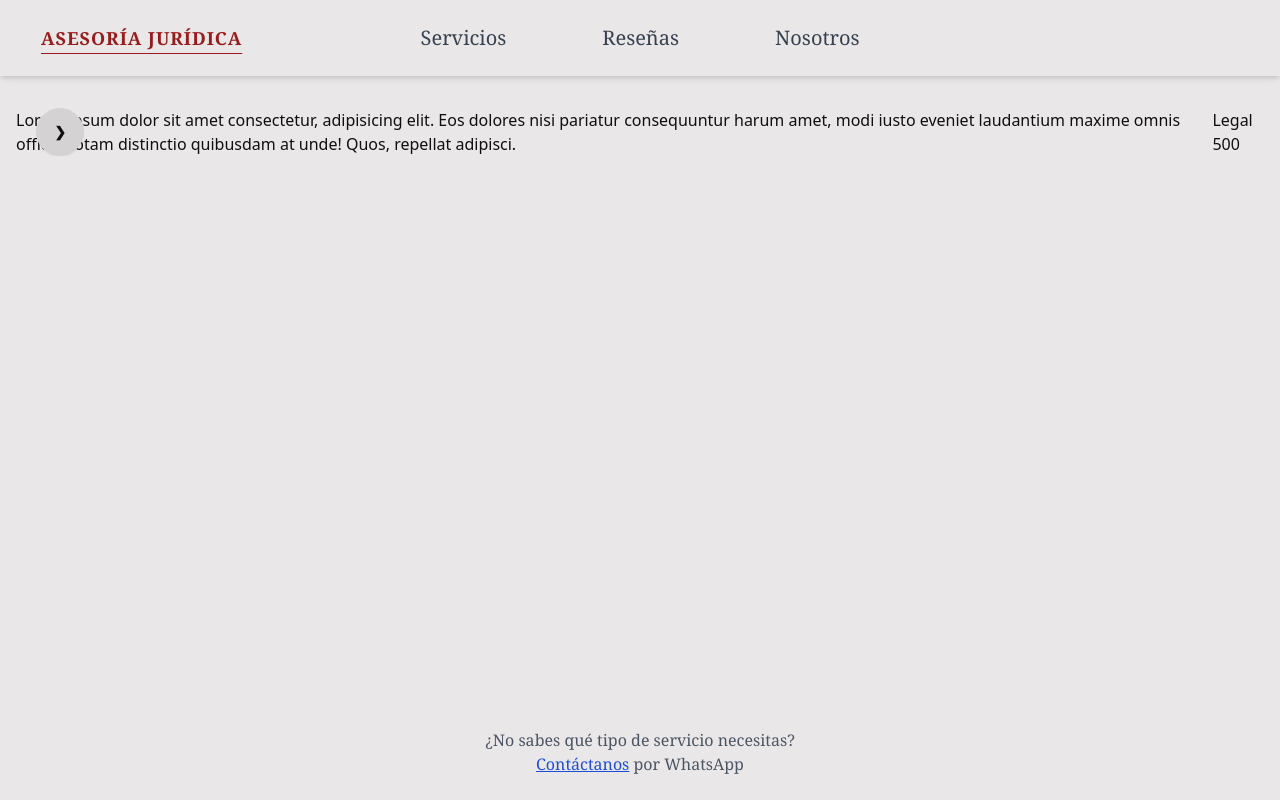
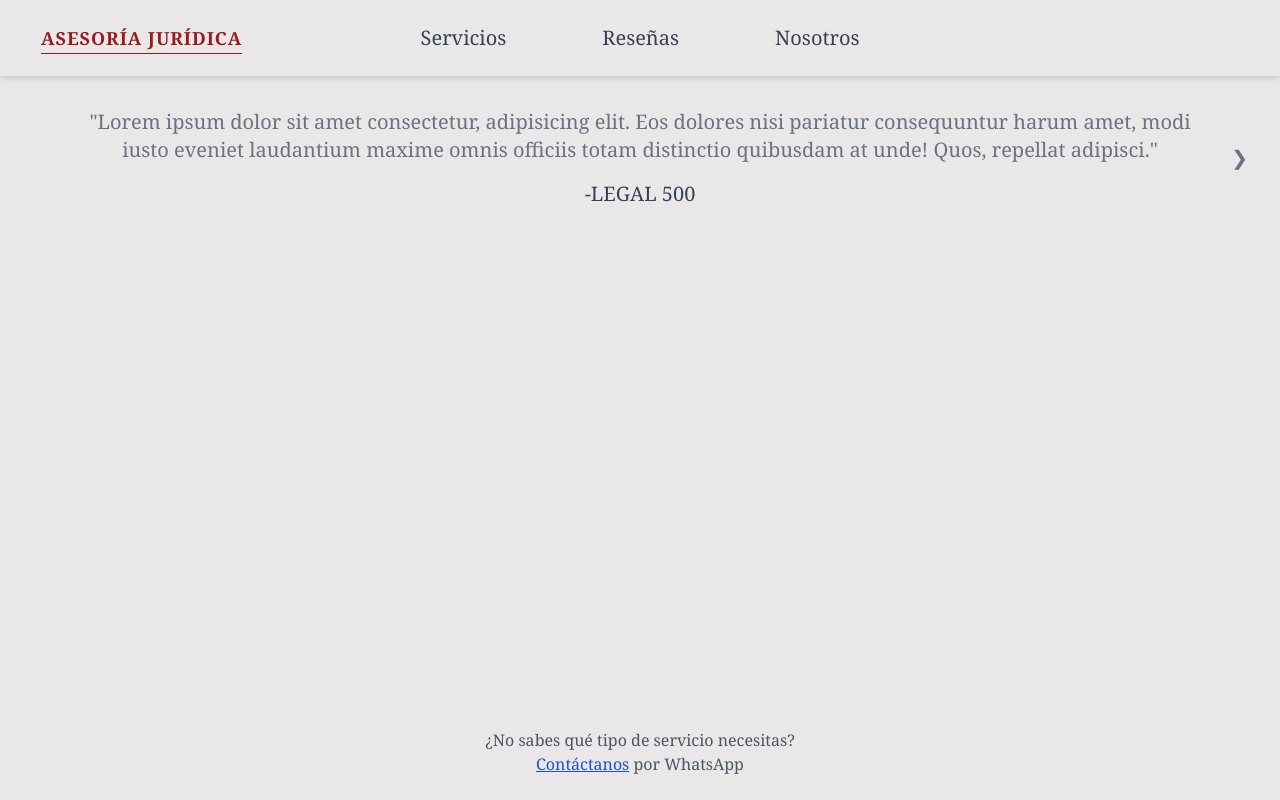
Before and after one commit to pattames/sitio_michael, a Next.js app: page /resenas in a window 1280 px wide. Built offline with nearby package versions, Linux system fonts and the light colour scheme.

Commit message:
carousel móvil listo

```diff
--- /dev/null
+++ b/app/components/Carousel.jsx
@@ -0,0 +1,39 @@
+import resenas from "../data/resenas";
+import Link from "next/link";
+
+export default function Carousel() {
+  return (
+    <div className="carousel w-full">
+      {resenas.map((resena) => (
+        <div
+          id={`slide${resena.id}`}
+          key={resena.id}
+          className="carousel-item relative w-full"
+        >
+          {resena.id > 1 ? (
+            <Link href={`#slide${resena.id - 1}`} className="p-4 my-auto">
+              ❮
+            </Link>
+          ) : (
+            <div className="p-4 my-auto bg-transparent border-transparent text-transparent shadow-none pointer-events-none">
+              ❮
+            </div>
+          )}
+          <div className="text-center px-2">
+            <p>"{resena.descripcion}"</p>
+            <h2 className="mt-4 uppercase text-gray-700">-{resena.autor}</h2>
+          </div>
+          {resena.id < resenas.length ? (
+            <Link href={`#slide${resena.id + 1}`} className="p-4 my-auto">
+              ❯
+            </Link>
+          ) : (
+            <div className="p-4 my-auto bg-transparent border-transparent text-transparent shadow-none pointer-events-none">
+              ❮
+            </div>
+          )}
+        </div>
+      ))}
+    </div>
+  );
+}
--- a/app/resenas/page.jsx
+++ b/app/resenas/page.jsx
@@ -1,32 +1,9 @@
-import resenas from "../data/resenas";
+import Carousel from "../components/Carousel";
 
 export default function Resenas() {
   return (
-    <div className="max-w-7xl mx-auto py-8 px-4">
-      <div className="carousel w-full">
-        {resenas.map((resena) => (
-          <div
-            id={`slide${resena.id}`}
-            key={resena.id}
-            className="carousel-item relative w-full"
-          >
-            <p>{resena.descripcion}</p>
-            <h2>{resena.autor}</h2>
-            <div className="absolute left-5 right-5 top-1/2 flex -translate-y-1/2 transform justify-between">
-              {resena.id > 1 && (
-                <a href={`#slide${resena.id - 1}`} className="btn btn-circle">
-                  ❮
-                </a>
-              )}
-              {resena.id < resenas.length && (
-                <a href={`#slide${resena.id + 1}`} className="btn btn-circle">
-                  ❯
-                </a>
-              )}
-            </div>
-          </div>
-        ))}
-      </div>
+    <div className="max-w-7xl mx-auto pt-8 px-4 font-serif text-xl text-gray-500">
+      <Carousel />
     </div>
   );
 }
```
